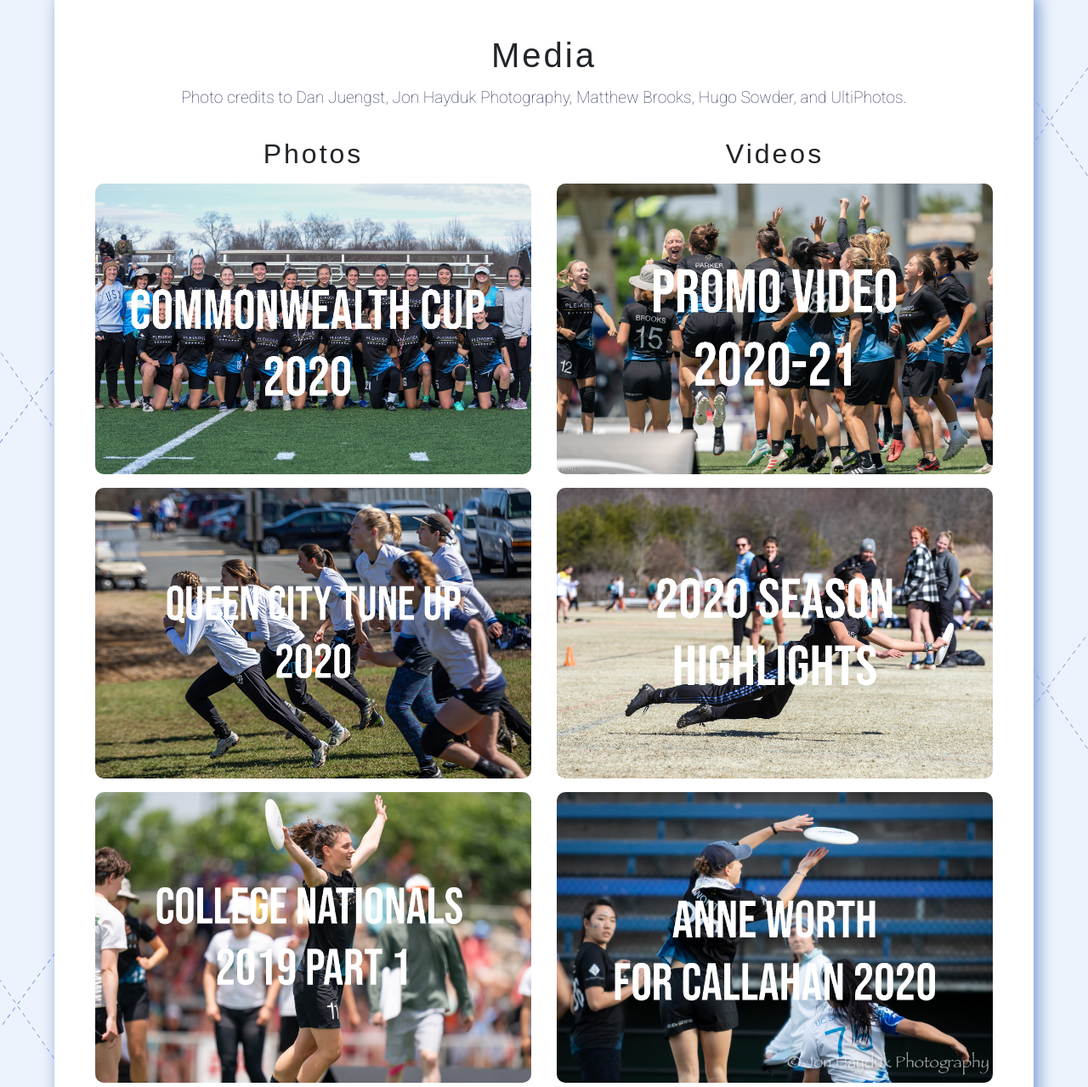
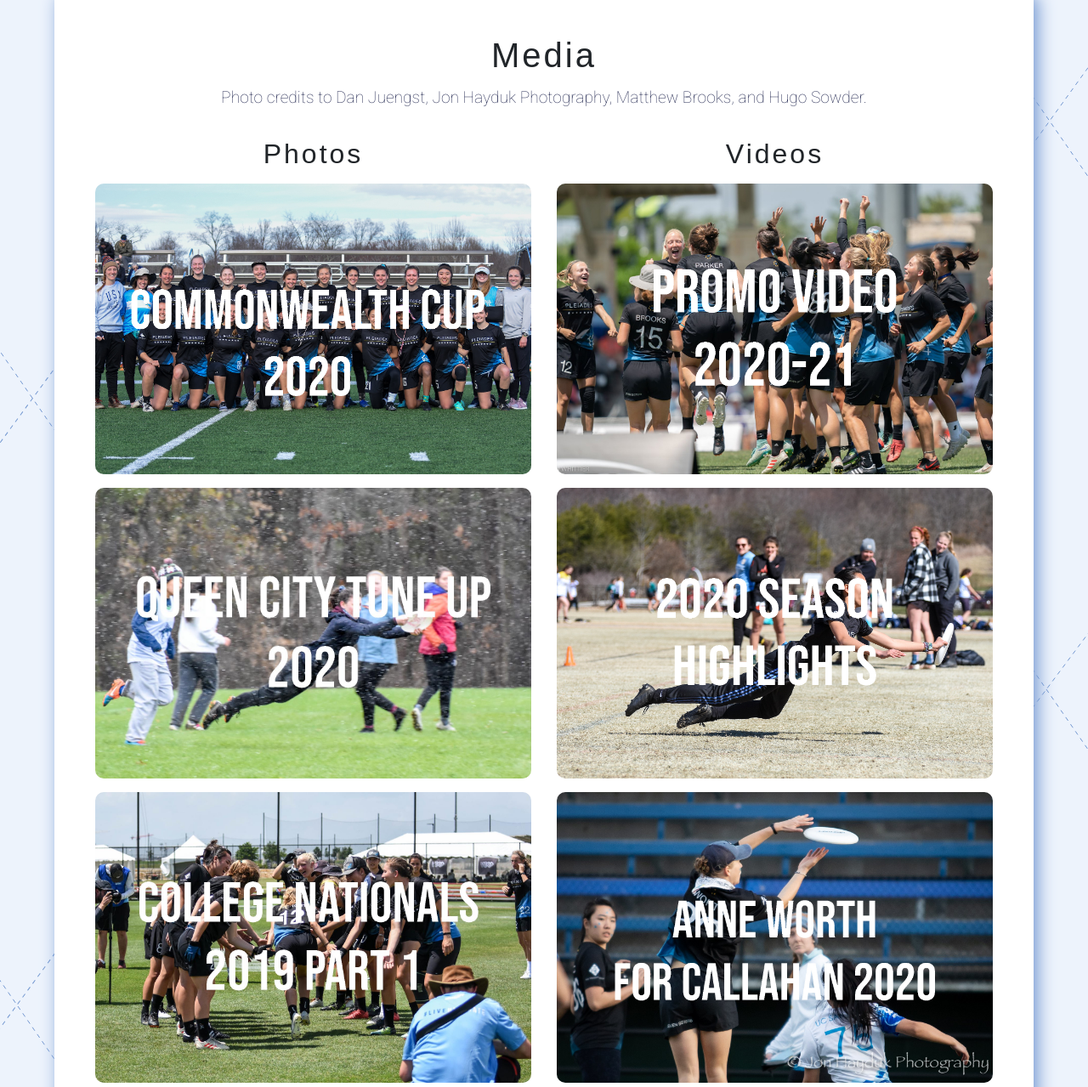
Before and after one commit to uncpleiades/uncpleiades.github, a plain HTML site: page media.html in a window 1280 px wide. Shown: the part 141-1420 px from the top of the page at 85% size. Drawn offline with nearby package versions, Linux system fonts and the light colour scheme; a web font is replaced by a local one.

Commit message:
changing ultiphotos thumbnails

```diff
--- a/media.html
+++ b/media.html
@@ -58,7 +58,7 @@
             <div class="row">
                 <div class="col">
                     <h1 class="photoTitle"> Media </h1>
-                    <p>Photo credits to Dan Juengst, Jon Hayduk Photography, Matthew Brooks, Hugo Sowder, and UltiPhotos.</p>
+                    <p>Photo credits to Dan Juengst, Jon Hayduk Photography, Matthew Brooks, and Hugo Sowder.</p>
                 </div>
                 <div class="w-100"></div>
 
@@ -71,12 +71,12 @@
                     </div>
                     <div class="card rounded-5 text-center">
                         <a href="https://flic.kr/s/aHsmLpP27M" target="_blank" class="d-inline-block my-0 mx-0">
-                            <img class="pic" src="thumbnails/QCTU-thumb.jpg">
+                            <img class="pic" src="thumbnails/QCTU-2020-thumb.jpg">
                         </a>
                     </div>
                     <div class="card rounded-5 text-center">
                         <a href="https://flic.kr/s/aHsmDYNfGj" target="_blank" class="d-inline-block my-0 mx-0">
-                            <img class="pic" src="thumbnails/nationals-2019-pt1-thumb.jpg">
+                            <img class="pic" src="thumbnails/nationals-2019-pt1-thumb copy.jpg">
                         </a>
                     </div>
                     <div class="card rounded-5 text-center">
```
Also changed, not shown: thumbnails/QCTU-2020-thumb.jpg (added), thumbnails/QCTU-thumb.jpg (deleted), thumbnails/nationals-2019-pt1-thumb copy.jpg (added), thumbnails/nationals-2019-pt1-thumb.jpg (deleted).
